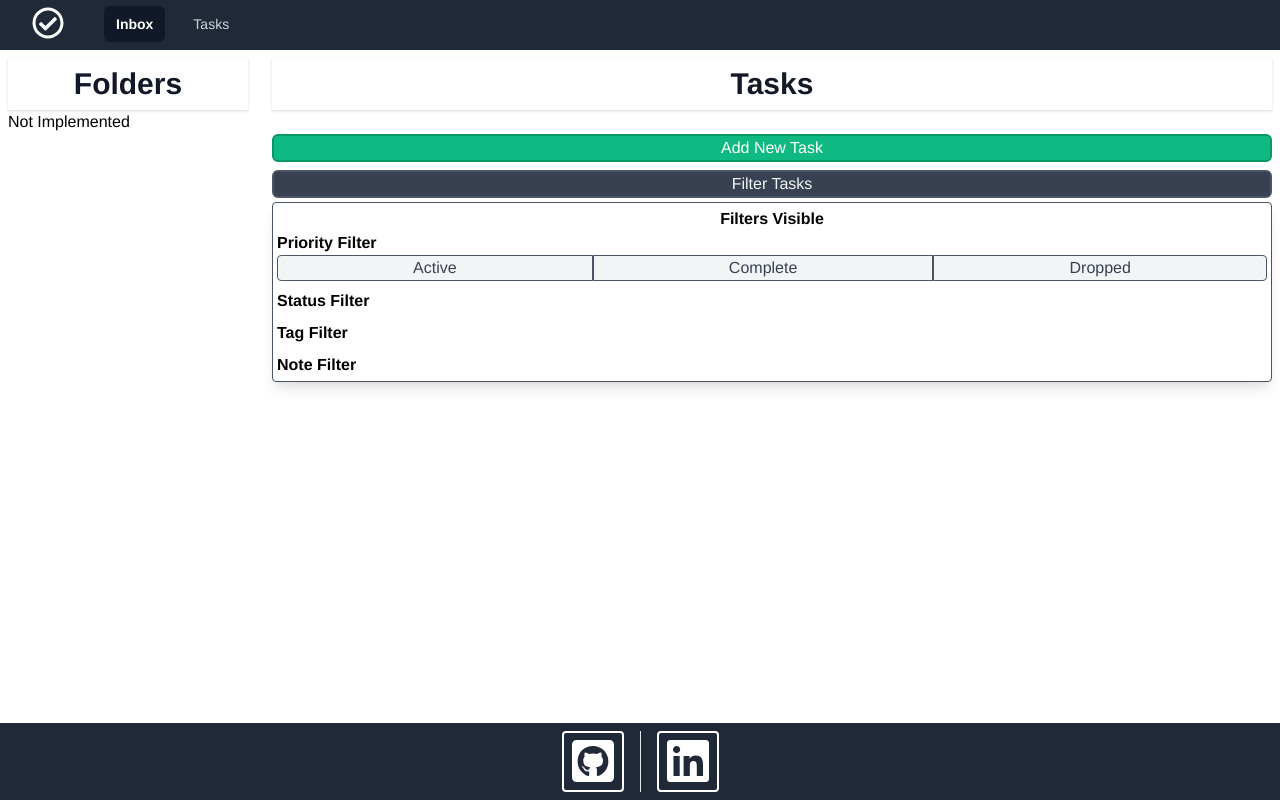
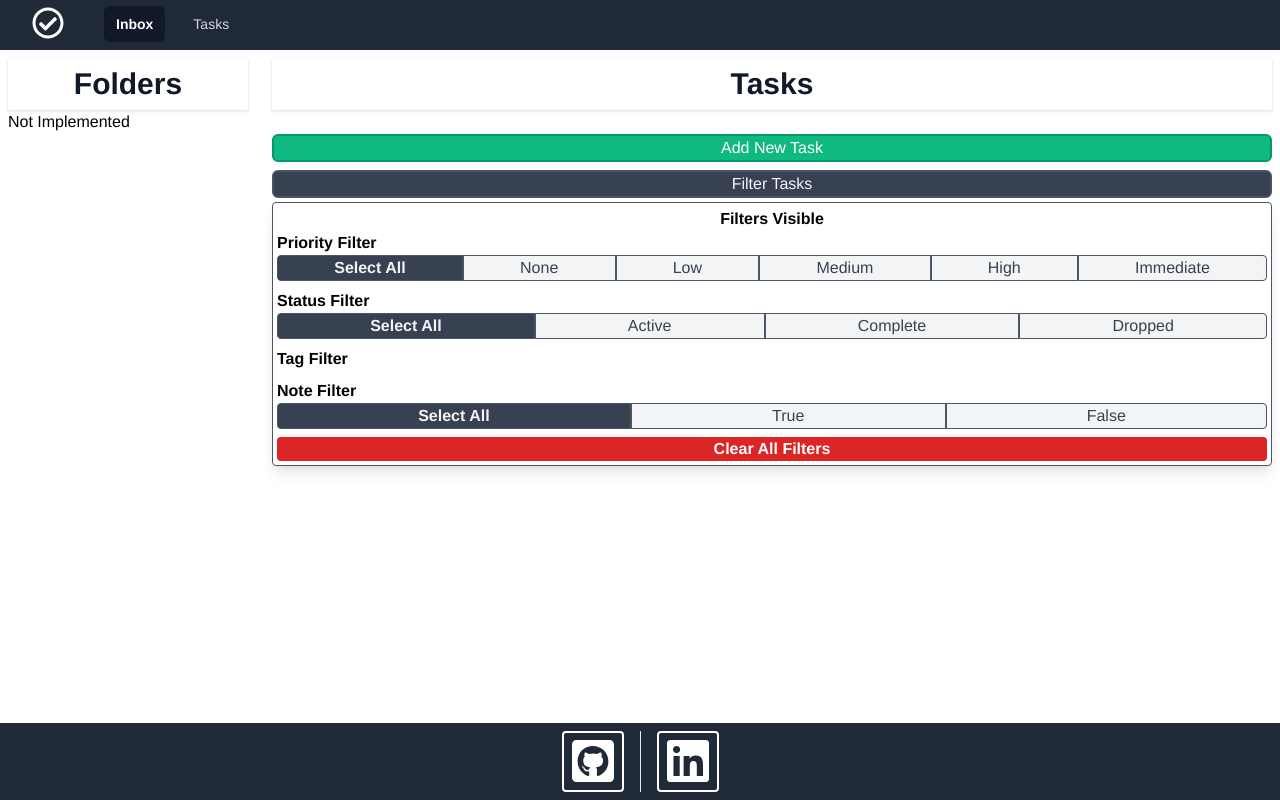
Before and after one commit to ChangedNameTo/open-gtd, a React (Create React App) app: page / in a window 1280 px wide. Both pictures are taken after a click on the button "Filter Tasks". Built offline with nearby package versions, Linux system fonts and the light colour scheme.

Commit message:
All currently implemented filters working

```diff
--- a/src/Components/ButtonGroup/ButtonGroup.tsx
+++ b/src/Components/ButtonGroup/ButtonGroup.tsx
@@ -4,17 +4,29 @@ function ButtonGroup(
   options: any[],
   idPrefix: string
 ) {
-  const buttonIsActive = (status: any) => {
-    console.log(status);
-    if (buttonGroupSelectedOption === status) {
-      return "text-bold bg-gray-700 text-gray-100";
+  const buttonIsActive = (option: any) => {
+    if (buttonGroupSelectedOption === option) {
+      return "font-semibold bg-gray-700 text-gray-100";
     } else {
       return "bg-gray-100 text-gray-700 hover:text-gray-700 hover:bg-gray-300";
     }
   };
 
+  const convertOptionText = (option: any) => {
+    if (option === null) {
+      return "Select All";
+    } else if (option === true) {
+      return "True";
+    } else if (option === false) {
+      return "False";
+    } else {
+      return option;
+    }
+  };
+
   const leftButton = () => {
     const buttonText = options[0];
+
     return (
       <button
         className={`${buttonIsActive(
@@ -23,7 +35,7 @@ function ButtonGroup(
         id={`${idPrefix}${buttonText}Button`}
         onClick={() => onClickArg(buttonText)}
       >
-        {buttonText}
+        {convertOptionText(buttonText)}
       </button>
     );
   };
@@ -38,7 +50,7 @@ function ButtonGroup(
           id={`${idPrefix}${buttonText}Button`}
           onClick={() => onClickArg(buttonText)}
         >
-          {buttonText}
+          {convertOptionText(buttonText)}
         </button>
       );
     });
@@ -54,7 +66,7 @@ function ButtonGroup(
         id={`${idPrefix}${buttonText}Button`}
         onClick={() => onClickArg(buttonText)}
       >
-        {buttonText}
+        {convertOptionText(buttonText)}
       </button>
     );
   };
--- a/src/Components/TaskList/TaskList.tsx
+++ b/src/Components/TaskList/TaskList.tsx
@@ -16,15 +16,41 @@ function TaskRowDisplay() {
 
   const getTaskById = (taskId: string) => taskList.byId[taskId];
 
+  const hasNoteFilter = (taskId: string) => {
+    if (taskListFilters.hasNote) {
+      return getTaskById(taskId).note !== "";
+    } else if (taskListFilters.hasNote === false) {
+      return getTaskById(taskId).note === "";
+    } else {
+      return true;
+    }
+  };
+
+  const priorityFilter = (taskId: string) => {
+    if (taskListFilters.priority) {
+      return taskListFilters.priority === getTaskById(taskId).priority;
+    } else {
+      return true;
+    }
+  };
+
   const completionFilter = (taskId: string) => {
-    return taskListFilters.completion === getTaskById(taskId).status;
+    if (taskListFilters.completion) {
+      return taskListFilters.completion === getTaskById(taskId).status;
+    } else {
+      return true;
+    }
   };
 
   const buildTaskList = () => {
     if (taskList.allIds) {
-      return taskList.allIds.filter(completionFilter).map((taskId, index) => {
-        return <TaskRow taskId={taskId} key={index} />;
-      });
+      return taskList.allIds
+        .filter(completionFilter)
+        .filter(priorityFilter)
+        .filter(hasNoteFilter)
+        .map((taskId, index) => {
+          return <TaskRow taskId={taskId} key={index} />;
+        });
     }
   };
 
--- a/src/Components/TaskListFilters/TaskFilterSlice.ts
+++ b/src/Components/TaskListFilters/TaskFilterSlice.ts
@@ -1,6 +1,6 @@
 import { createSlice, PayloadAction } from "@reduxjs/toolkit";
 import { RootState } from "../../store";
-import { TaskStatus } from "../Task/TaskInterface";
+import { TaskPriority, TaskStatus } from "../Task/TaskInterface";
 import TaskFilters from "../TaskListFilters/TaskFiltersInterface";
 
 const initialState: TaskFilters = {
@@ -19,10 +19,29 @@ export const taskFilterSlice = createSlice({
     ) => {
       state.completion = action.payload;
     },
+    setPriorityFilter: (
+      state: TaskFilters,
+      action: PayloadAction<TaskPriority>
+    ) => {
+      state.priority = action.payload;
+    },
+    setHasNoteFilter: (state: TaskFilters, action: PayloadAction<boolean>) => {
+      state.hasNote = action.payload;
+    },
+    clearAllFilters: (state: TaskFilters) => {
+      state.completion = null;
+      state.priority = null;
+      state.hasNote = null;
+    },
   },
 });
 
-export const { setCompletionFilter } = taskFilterSlice.actions;
+export const {
+  setCompletionFilter,
+  setPriorityFilter,
+  setHasNoteFilter,
+  clearAllFilters,
+} = taskFilterSlice.actions;
 
 export const getFilters = (state: RootState) => state.filters;
 
--- a/src/Components/TaskListFilters/TaskListFilters.tsx
+++ b/src/Components/TaskListFilters/TaskListFilters.tsx
@@ -2,8 +2,14 @@ import { useState, useEffect, useRef } from "react";
 import { useSelector } from "react-redux";
 import { useAppDispatch } from "../../hooks";
 import ButtonGroup from "../ButtonGroup/ButtonGroup";
-import { TaskStatus } from "../Task/TaskInterface";
-import { getFilters, setCompletionFilter } from "./TaskFilterSlice";
+import { TaskPriority, TaskStatus } from "../Task/TaskInterface";
+import {
+  getFilters,
+  setCompletionFilter,
+  setPriorityFilter,
+  setHasNoteFilter,
+  clearAllFilters,
+} from "./TaskFilterSlice";
 
 function TaskListFilters() {
   const isInitialMount = useRef(true);
@@ -33,6 +39,18 @@ function TaskListFilters() {
 
   const updateCompletionFilter = (status: TaskStatus) => {
     dispatch(setCompletionFilter(status));
+  };
+
+  const updatePriorityFilter = (status: TaskPriority) => {
+    dispatch(setPriorityFilter(status));
+  };
+
+  const updateHasNoteFilter = (status: boolean) => {
+    dispatch(setHasNoteFilter(status));
+  };
+
+  const updateClearAllFilters = () => {
+    dispatch(clearAllFilters());
   };
 
   const buttonIsActive = () => {
@@ -68,18 +86,58 @@ function TaskListFilters() {
           <div className="space-y-2">
             <div className="block">
               <div className="font-semibold">Priority Filter</div>
+              {ButtonGroup(
+                currentFilters.priority,
+                updatePriorityFilter,
+                [
+                  null,
+                  TaskPriority.None,
+                  TaskPriority.Low,
+                  TaskPriority.Medium,
+                  TaskPriority.High,
+                  TaskPriority.Immediate,
+                ],
+                "completionFilter"
+              )}
+            </div>
+            <div className="block">
+              <div className="font-semibold">Status Filter</div>
               <div>
                 {ButtonGroup(
                   currentFilters.completion,
                   updateCompletionFilter,
-                  [TaskStatus.Active, TaskStatus.Complete, TaskStatus.Dropped],
+                  [
+                    null,
+                    TaskStatus.Active,
+                    TaskStatus.Complete,
+                    TaskStatus.Dropped,
+                  ],
                   "completionFilter"
                 )}
               </div>
             </div>
-            <div className="block font-semibold">Status Filter</div>
-            <div className="block font-semibold">Tag Filter</div>
-            <div className="block font-semibold">Note Filter</div>
+            <div className="block">
+              <div className="font-semibold">Tag Filter</div>
+            </div>
+            <div className="block">
+              <div className="font-semibold">Note Filter</div>
+              <div>
+                {ButtonGroup(
+                  currentFilters.hasNote,
+                  updateHasNoteFilter,
+                  [null, true, false],
+                  "completionFilter"
+                )}
+              </div>
+            </div>
+            <div className="block">
+              <button
+                className="font-bold bg-red-600 w-full rounded text-white"
+                onClick={() => updateClearAllFilters()}
+              >
+                Clear All Filters
+              </button>
+            </div>
           </div>
         </div>
       </div>
```
